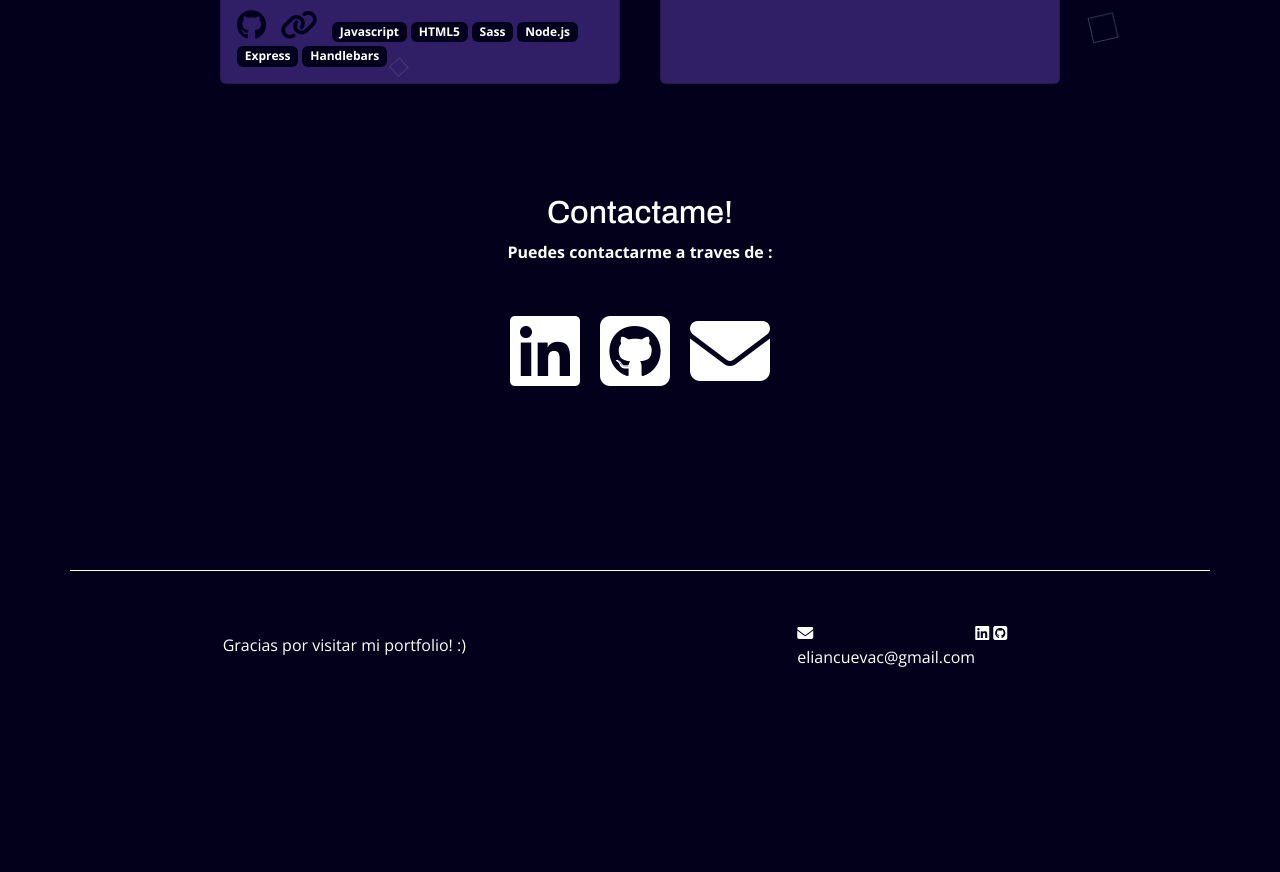
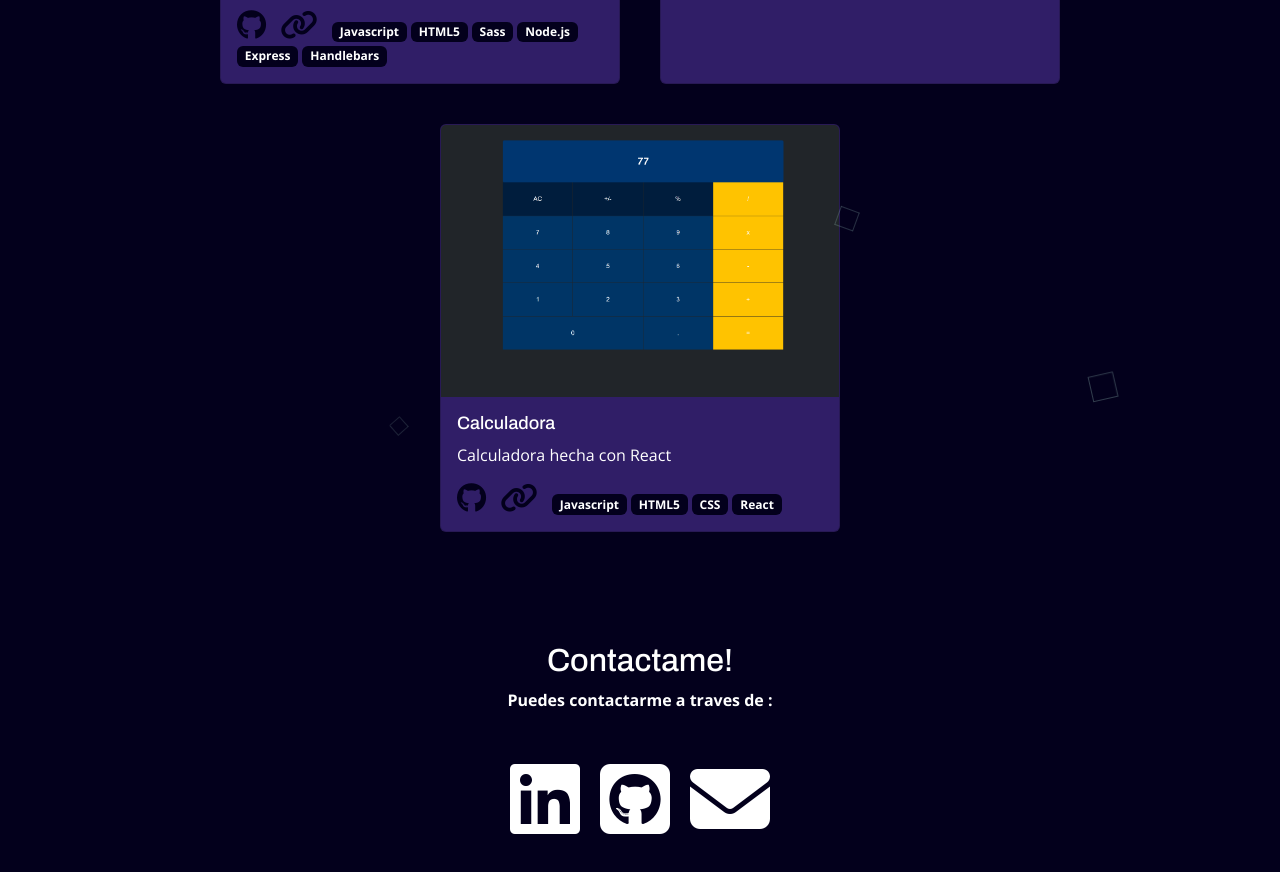
Before and after one commit to ElianCue/portfolio-elian-cueva-coronel, a website: page index.html in a window 1280 px wide. Shown: the part 2600-3472 px from the top of the page. Before the commit the page ends 3335 px from the top, so only its background shows below. Drawn offline with nearby package versions, Linux system fonts and the light colour scheme.

Commit message:
proyecto nuevo agregado

```diff
--- a/index.html
+++ b/index.html
@@ -122,6 +122,19 @@
                         <span class="badge bg-primary">CSS</span>
                     </div>
                   </div>
+                <div class="card bg-secondary" style="width: 25rem;">
+                    <img src="./images/proyects/sage-starlight-bcc793.netlify.app_.png" class="card-img-top" alt="...">
+                    <div class="card-body">
+                        <h3>Calculadora</h3>
+                      <p class="card-text">Calculadora hecha con React</p>
+                        <a href="https://github.com/ElianCue/calculator-react" target="_blank"><i class="fa-brands fa-github"></i></a>
+                        <a href="https://sage-starlight-bcc793.netlify.app/" target="_blank"><i class="fas fa-link"></i></a>
+                        <span class="badge bg-primary">Javascript</span>
+                        <span class="badge bg-primary">HTML5</span>
+                        <span class="badge bg-primary">CSS</span>
+                        <span class="badge bg-primary">React</span>
+                    </div>
+                  </div>
             </div>
         </div>
         <div class="contact-me container" id="contact-me">
```
Also changed, not shown: images/proyects/sage-starlight-bcc793.netlify.app_.png (added).
